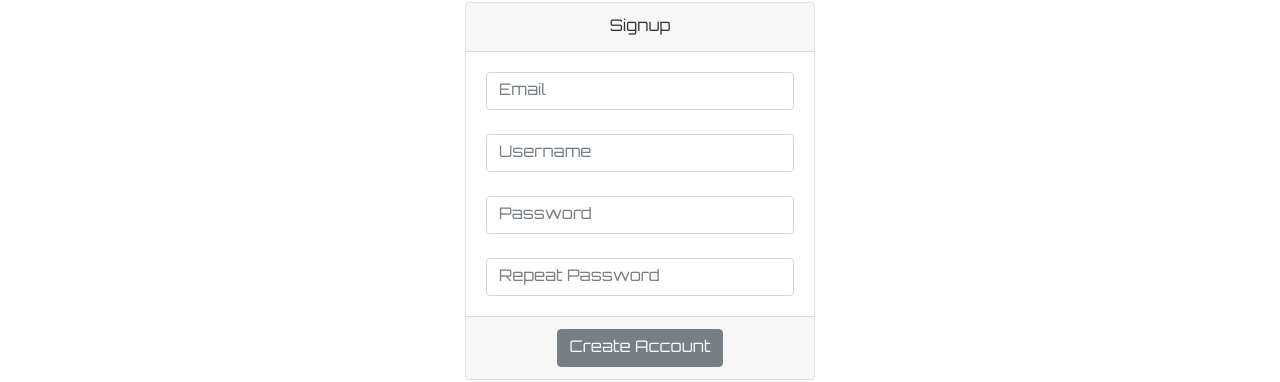
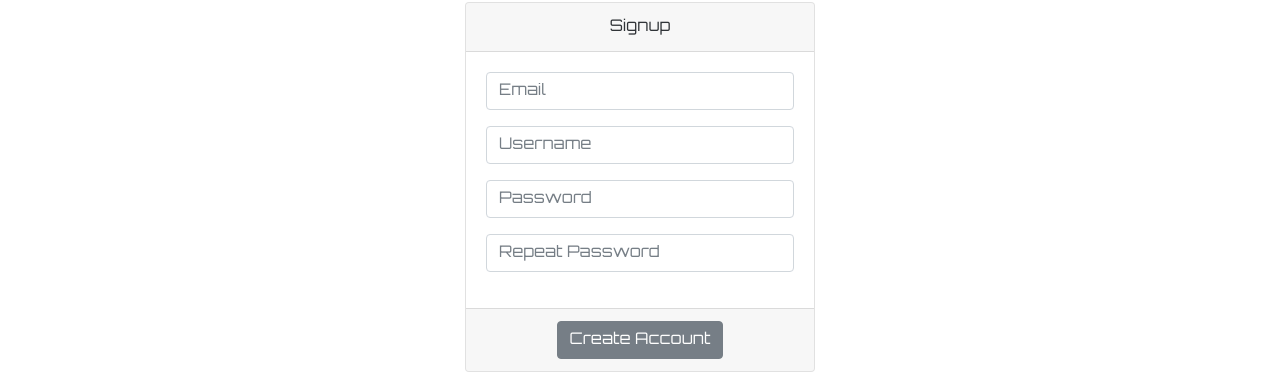
Before and after one commit to WNortier/vue-weather-api, a Vue app: page /signup in a window 1280 px wide. Shown: the part 184-566 px from the top of the page. Built offline with nearby package versions, Linux system fonts and the light colour scheme.

Commit message:
working on vuelidate signin validation

```diff
--- a/src/components/auth/Signup.vue
+++ b/src/components/auth/Signup.vue
@@ -7,18 +7,23 @@
             <div class="card-header">Signup</div>
             <form @submit.prevent="onSubmit">
               <div class="card-body">
-                <input v-model="email" @input="$v.email.$touch()" type="text" id="email" class="form-control input-sm chat-input"
+                <div class="input" :class="{invalid: $v.email.$error}">
+                <input v-model="email" @input="$v.email.$touch()" type="text" id="email" class="mb-3 input form-control input-sm chat-input"
                   placeholder="Email" />
-                  <div></div>
-                <br />
-                <input v-model="username" type="text" id="userName" class="form-control input-sm chat-input"
+                </div>
+                <div>
+                  <p v-if="!$v.email.email">Invalid email address</p>
+                  <!-- <p v-if="!$v.email.required">This field is required</p> -->
+                </div>
+                <!-- <br /> -->
+                <input v-model="username" type="text" id="userName" class="mb-3 form-control input-sm chat-input"
                   placeholder="Username" />
-                <br />
-                <input v-model="password" type="password" id="userPassword" class="form-control input-sm chat-input"
+                <!-- <br /> -->
+                <input v-model="password" type="password" id="userPassword" class="mb-3 form-control input-sm chat-input"
                   placeholder="Password" />
-                <br />
+                <!-- <br /> -->
                 <input v-model="confirmPassword" type="password" id="repeatUserPassword"
-                  class="form-control input-sm chat-input" placeholder="Repeat Password" />
+                  class="mb-3 form-control input-sm chat-input" placeholder="Repeat Password" />
               </div>
               <!-- <div class="input inline">
               <input type="checkbox" class="big-checkbox" id="terms" v-model="terms" />
@@ -84,4 +89,9 @@ export default {
   width: 15px;
   height: 15px;
 }
+
+.input.invalid input {
+  border: 1px solid red;
+  background-color: darksalmon;
+}
 </style>
```
